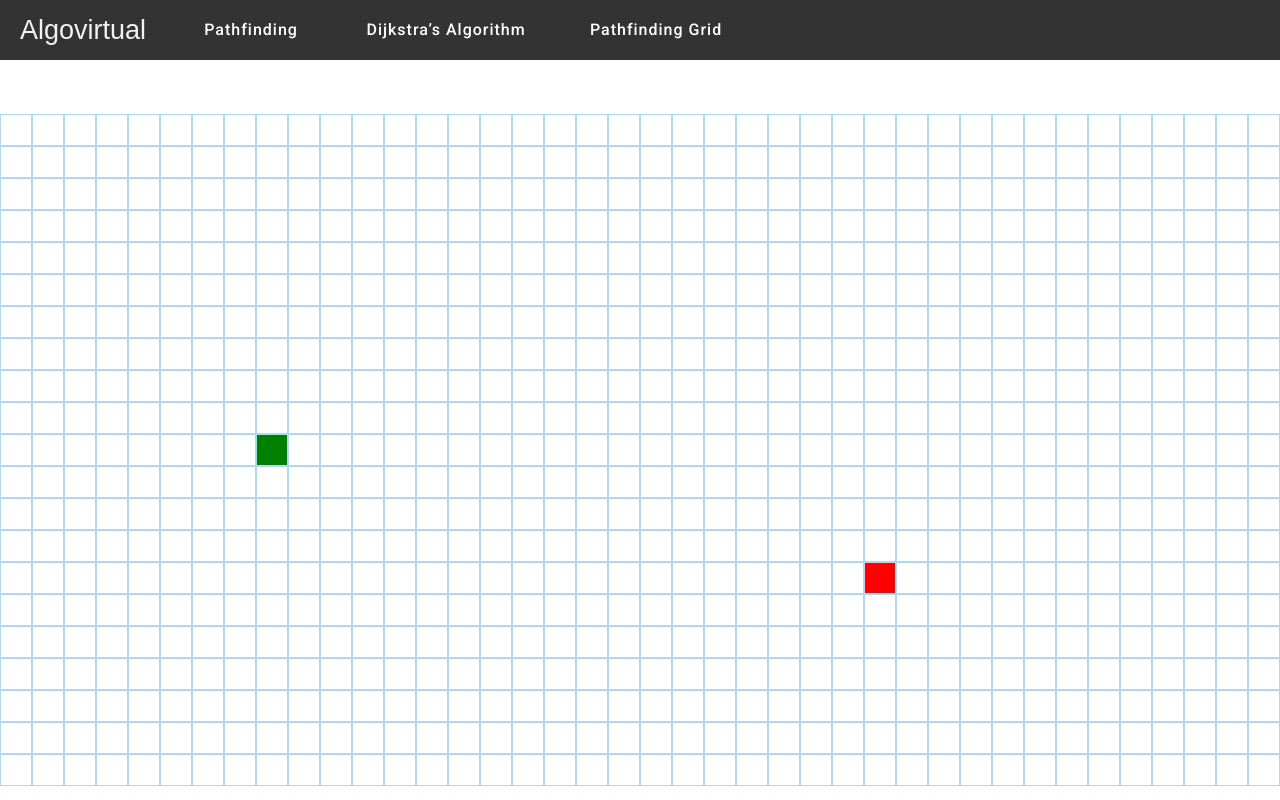
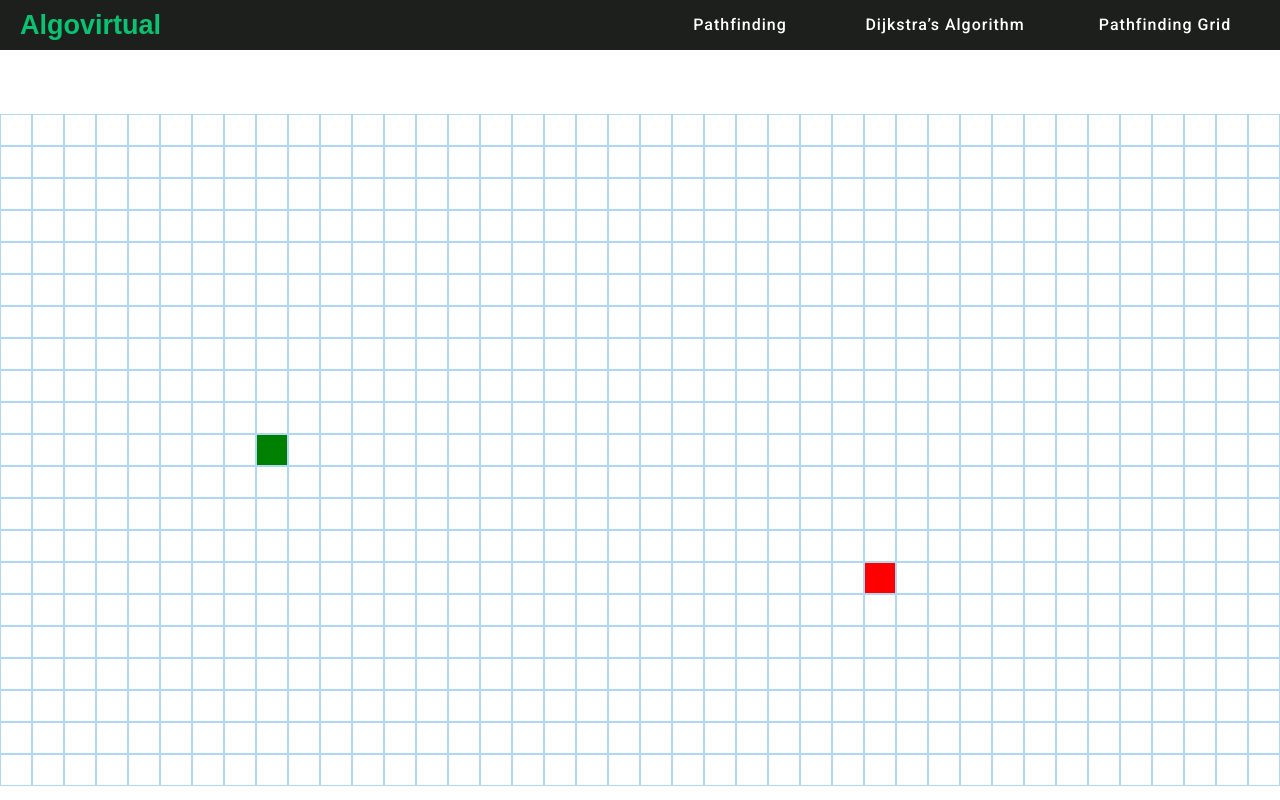
Before and after one commit to seydobassam/algovisual, a Vue app: page / in a window 1280 px wide. Built offline with nearby package versions, Linux system fonts and the light colour scheme.

Commit message:
fix toolbar and dropdowns

```diff
--- a/src/modules/views-modules/toolbar.js
+++ b/src/modules/views-modules/toolbar.js
@@ -3,10 +3,9 @@ import home from "./home";
 
 const state = reactive({
   selectedAlgoType: Object,
+  isMobileMenuOpen: false,
 });
 
-// SOLID Pricple: Single Responsibility-Principle is used in this module.
-// And One level of abstraction, plus step down
 export default function toolbar() {
   const { setAlgorthim, setVirtualView } = home();
 
@@ -20,8 +19,13 @@ export default function toolbar() {
     state.selectedAlgoType = algorithmType;
   }
 
+  function toggleMobileMenu() {
+    state.isMobileMenuOpen = !state.isMobileMenuOpen;
+  }
+
   return {
     toolbarState: toRefs(state),
+    toggleMobileMenu,
     setDropdownSelections,
     setAlgorthim,
     setVirtualView,
--- a/src/views/home.vue
+++ b/src/views/home.vue
@@ -27,3 +27,10 @@ export default {
   },
 };
 </script>
+
+<style>
+body {
+  margin: 0;
+  font-family: Arial, Helvetica, sans-serif;
+}
+</style>
--- a/src/views/toolbar.vue
+++ b/src/views/toolbar.vue
@@ -1,27 +1,66 @@
 <template>
-  <div class="topnav">
-    <div class="title">Algovirtual</div>
-    <div class="dropdown-container">
+  <header>
+    <div class="title"><a href="/">Algovirtual</a></div>
+    <nav>
+      <ul>
+        <span>
           <Dropdown
             class="dropdown"
             @select="setDropdownSelections($event)"
             :selections="algorithmsTypes"
             :width="'150px'"
-      />
-      <Dropdown
+        /></span>
+        <span
+          ><Dropdown
             class="dropdown"
             @select="setAlgorthim($event)"
             :selections="selectedAlgoType.algorithms"
             :width="'220px'"
-      />
+        /></span>
+        <span>
           <Dropdown
             class="dropdown"
             @select="setVirtualView($event)"
             :selections="selectedAlgoType.virtualViews"
             :width="'180px'"
-      />
+        /></span>
+      </ul>
+    </nav>
+    <div
+      class="hamburger"
+      :class="['hamburger-icon', { open: isMobileMenuOpen }]"
+      @click.prevent="toggleMobileMenu()"
+    >
+      <div class="bar1 hamburger"></div>
+      <div class="bar2 hamburger"></div>
+      <div class="bar3 hamburger"></div>
     </div>
+    <ul v-if="isMobileMenuOpen" class="mobile-menu-container">
+      <div class="mobile-menu">
+        <span class="span1">
+          <Dropdown
+            class="dropdown"
+            @select="setDropdownSelections($event)"
+            :selections="algorithmsTypes"
+            :dropdownContentWidth="'100%'"
+        /></span>
+        <span class="span2">
+          <Dropdown
+            class="dropdown"
+            @select="setAlgorthim($event)"
+            :selections="selectedAlgoType.algorithms"
+            :dropdownContentWidth="'100%'"
+        /></span>
+        <span class="span3">
+          <Dropdown
+            class="dropdown"
+            @select="setVirtualView($event)"
+            :selections="selectedAlgoType.virtualViews"
+            :dropdownContentWidth="'100%'"
+        /></span>
       </div>
+    </ul>
+  </header>
 </template>
 
 <script>
@@ -36,13 +75,20 @@ export default {
   },
   setup() {
     const algorithmsTypes = dropdownData;
-    const { toolbarState, setDropdownSelections, setAlgorthim, setVirtualView } = toolbar();
+    const {
+      toolbarState,
+      toggleMobileMenu,
+      setDropdownSelections,
+      setAlgorthim,
+      setVirtualView,
+    } = toolbar();
 
     setDropdownSelections(algorithmsTypes[0]);
 
     return {
       ...toolbarState,
       algorithmsTypes,
+      toggleMobileMenu,
       setDropdownSelections,
       setAlgorthim,
       setVirtualView,
@@ -51,37 +97,157 @@ export default {
 };
 </script>
 
-<style>
-body {
+<style scoped>
+@import url("https://fonts.googleapis.com/css2?family=Poppins:wght@400;700&display=swap");
+
+* {
+  padding: 0;
   margin: 0;
-  font-family: Arial, Helvetica, sans-serif;
+  box-sizing: border-box;
 }
 
-.topnav {
-  background-color: #333;
-  height: 60px;
+body {
+  background-color: #353836;
+  color: white;
+  font-family: "Poppins", sans-serif;
+}
+
+header {
+  padding: 0 20px;
+  background-color: #1d1f1d;
+  height: 50px;
+  display: flex;
+  justify-content: space-between;
+  position: relative;
+  z-index: 300;
+}
+
+.title {
+  font-weight: bold;
+  font-size: 27px;
   display: flex;
   align-items: center;
 }
 
-.title {
-  float: left;
-  color: #f2f2f2;
-  text-align: center;
-  padding: 10px 20px;
+.title a {
   text-decoration: none;
-  font-size: 27px;
+  color: #09c372;
 }
 
-.dropdown-container {
+ul {
+  list-style: none;
+  height: 100%;
   display: flex;
+  align-items: center;
+  justify-content: space-around;
 }
 
-.dropdown-container .Dropdown {
+ul span {
+  padding: 5px;
   margin-left: 10px;
 }
 
-.dropdown {
-  margin-left: 10px;
+ul a {
+  color: white;
+}
+
+.hamburger-icon {
+  margin: auto 0;
+  display: none;
+  cursor: pointer;
+}
+
+.hamburger-icon .hamburger {
+  width: 35px;
+  height: 3px;
+  background-color: white;
+  margin: 6px 0;
+  transition: 0.4s;
+}
+
+.open .bar1 {
+  -webkit-transform: rotate(-45deg) translate(-6px, 6px);
+  transform: rotate(-45deg) translate(-6px, 6px);
+}
+
+.open .bar2 {
+  opacity: 0;
+}
+
+.open .bar3 {
+  -webkit-transform: rotate(45deg) translate(-6px, -8px);
+  transform: rotate(45deg) translate(-6px, -8px);
+}
+
+.mobile-menu-container {
+  z-index: 200;
+  position: absolute;
+  top: 50px;
+  left: 0;
+  height: calc(100vh - 50px);
+  width: 100%;
+  background-color: #1d1f1d;
+  display: flex;
+  flex-direction: column;
+  align-items: center;
+  justify-content: flex-start;
+}
+
+.mobile-menu {
+  margin-top: 20px;
+  width: 100%;
+  display: flex;
+  flex-direction: column;
+  align-items: center;
+  justify-content: flex-start;
+}
+
+.mobile-menu span {
+  margin-bottom: 10px;
+  width: 100%;
+  margin-left: 0px;
+}
+
+.mobile-menu > span {
+  position: relative;
+  z-index: 100;
+}
+
+.mobile-menu > span ~ span {
+  position: relative;
+  z-index: 99;
+}
+
+.mobile-menu > span ~ span ~ span {
+  position: relative;
+  z-index: 98;
+}
+
+@media only screen and (max-width: 800px) {
+  header nav {
+    display: none;
+  }
+
+  .hamburger-icon {
+    display: block;
+  }
+}
+
+@media only screen and (min-width: 800px) {
+  header nav {
+    display: block;
+  }
+
+  .hamburger-icon {
+    display: none;
+  }
+
+  .mobile-menu-container {
+    display: none;
+  }
+
+  .mobile-menu {
+    display: none;
+  }
 }
 </style>
--- a/src/views/virtual-views/search/list.vue
+++ b/src/views/virtual-views/search/list.vue
@@ -77,7 +77,6 @@ export default {
 }
 
 .square-list-container {
- /*  margin: auto; */
   margin-top: 15px;
   border-style: solid;
   border-color: #333;
--- a/src/widgets/dropdown.vue
+++ b/src/widgets/dropdown.vue
@@ -7,8 +7,13 @@
         type="checkbox"
         name="dropdown"
       />
-      <label @click="onDropdown()" class="for-dropdown" for="dropdown" v-bind:class="{'hover': isChecked}">
-        <div>{{ title ? title : selection.name }}</div>
+      <label
+        @click="onDropdown()"
+        class="for-dropdown"
+        for="dropdown"
+        v-bind:class="{ hover: isChecked }"
+      >
+        <div class="selection-name">{{ title ? title : selection.name }}</div>
         <i class="uil uil-arrow-down"></i>
       </label>
       <div
@@ -20,7 +25,7 @@
           v-for="(selectOption, index) in selections"
           :key="index"
           @click="onSelect(selectOption)"
-          :class="{ 'active-selection': selectOption.id === selection.id}"
+          :class="{ 'active-selection': selectOption.id === selection.id }"
           >{{ selectOption.name }} <i class="uil uil-arrow-right"></i
         ></a>
       </div>
@@ -44,8 +49,12 @@ export default {
     },
     width: {
       type: String,
-      default: "160px",
-    }
+      default: "100%",
+    },
+    dropdownContentWidth: {
+      type: String,
+      default: "max-content",
+    },
   },
   emits: ["select"],
   setup(props) {
@@ -85,10 +94,19 @@ export default {
   padding: 14px 16px;
   text-decoration: none;
   font-size: 17px;
+  margin: 5px;
 }
 
 .dropdown-container {
   display: flex;
+}
+
+.dropdown-container:hover {
+  background-color: #ffeba7;
+}
+
+.dropdown-container:hover .selection-name {
+  color: #102770;
 }
 
 .sec-center {
@@ -96,6 +114,7 @@ export default {
   max-width: 100%;
   text-align: center;
   z-index: 200;
+  width: 100%;
 }
 [type="checkbox"]:checked,
 [type="checkbox"]:not(:checked) {
@@ -231,11 +250,10 @@ export default {
 .section-dropdown {
   margin-top: 10px;
   position: absolute;
-  padding: 5px;
   background-color: #111;
   top: 60px;
   left: 0;
-  width: max-content;
+  width: v-bind(dropdownContentWidth);
   border-radius: 4px;
   display: flex;
   flex-direction: column;
@@ -295,7 +313,6 @@ a {
   padding: 5px 0;
   padding-left: 20px;
   padding-right: 15px;
-  margin: 2px 0;
   text-align: left;
   text-decoration: none;
   display: -ms-flexbox;
```
Lines whose indentation alone changed are shown as unchanged.
